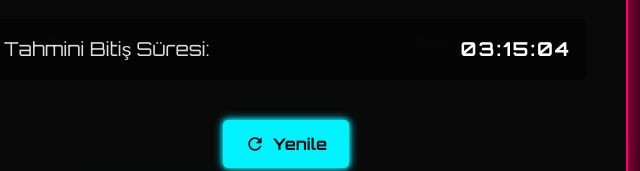
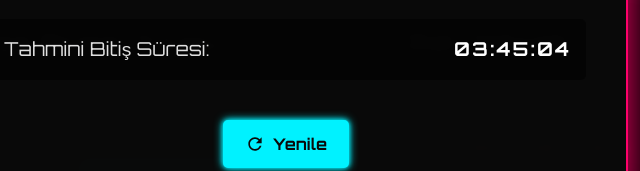
Before and after one commit to kaan408/GGgames, a plain HTML site: page index.html in a window 1280 px wide. Shown: the part 410-581 px from the top of the page, 354-994 px from the left. Drawn offline with Linux system fonts and the light colour scheme.

Commit message:
Update index.html

```diff
--- a/index.html
+++ b/index.html
@@ -494,7 +494,7 @@ document.addEventListener('DOMContentLoaded', function() {
             if (maintenanceTimerEl) {
                 const today = new Date();
                 // Hedef saati bugünün 14:00'ü olarak ayarla
-                const targetTime = new Date(today.getFullYear(), today.getMonth(), today.getDate(), 14, 0, 0).getTime();
+                const targetTime = new Date(today.getFullYear(), today.getMonth(), today.getDate(), 14, 30, 0).getTime();
 
                 const interval = setInterval(() => {
                     const now = new Date().getTime();
```
